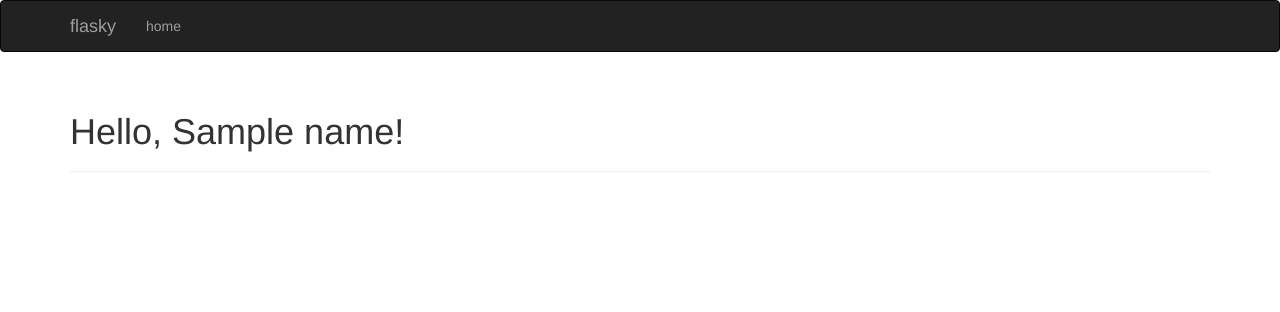
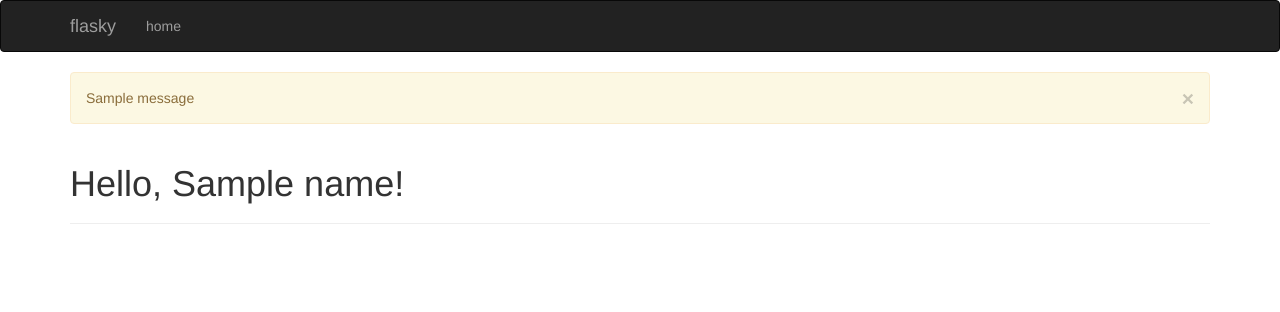
Before and after one commit to jasonek/Flask_app, a Flask app: template templates/user.html in a window 1280 px wide. Shown: the top 312 px of the page. Run offline with Flask 2, Linux system fonts and the light colour scheme; the template is opened without the code that fills it: most values are stand-ins (such as "Sample title", 1, 10 or a date in 2020); one stand-in notice (Sample message) is shown; parts of the project's set-up code (start-up, migrations or seed data) failed here and were passed over; some libraries are stand-ins or nearby versions.

Commit message:
add flash message at top of base html template

```diff
--- a/templates/base.html
+++ b/templates/base.html
@@ -31,6 +31,13 @@
 
 {% block content %}
 <div class="container">
+  {% for message in get_flashed_messages() %}
+  <div class='alert alert-warning'>
+    <button type="button" class="close" data-dismiss="alert">&times;</button>
+    {{ message }}
+  </div>
+  {% endfor %}
+
     {% block page_content %}{% endblock %}
 </div>
 {% endblock %}
```
